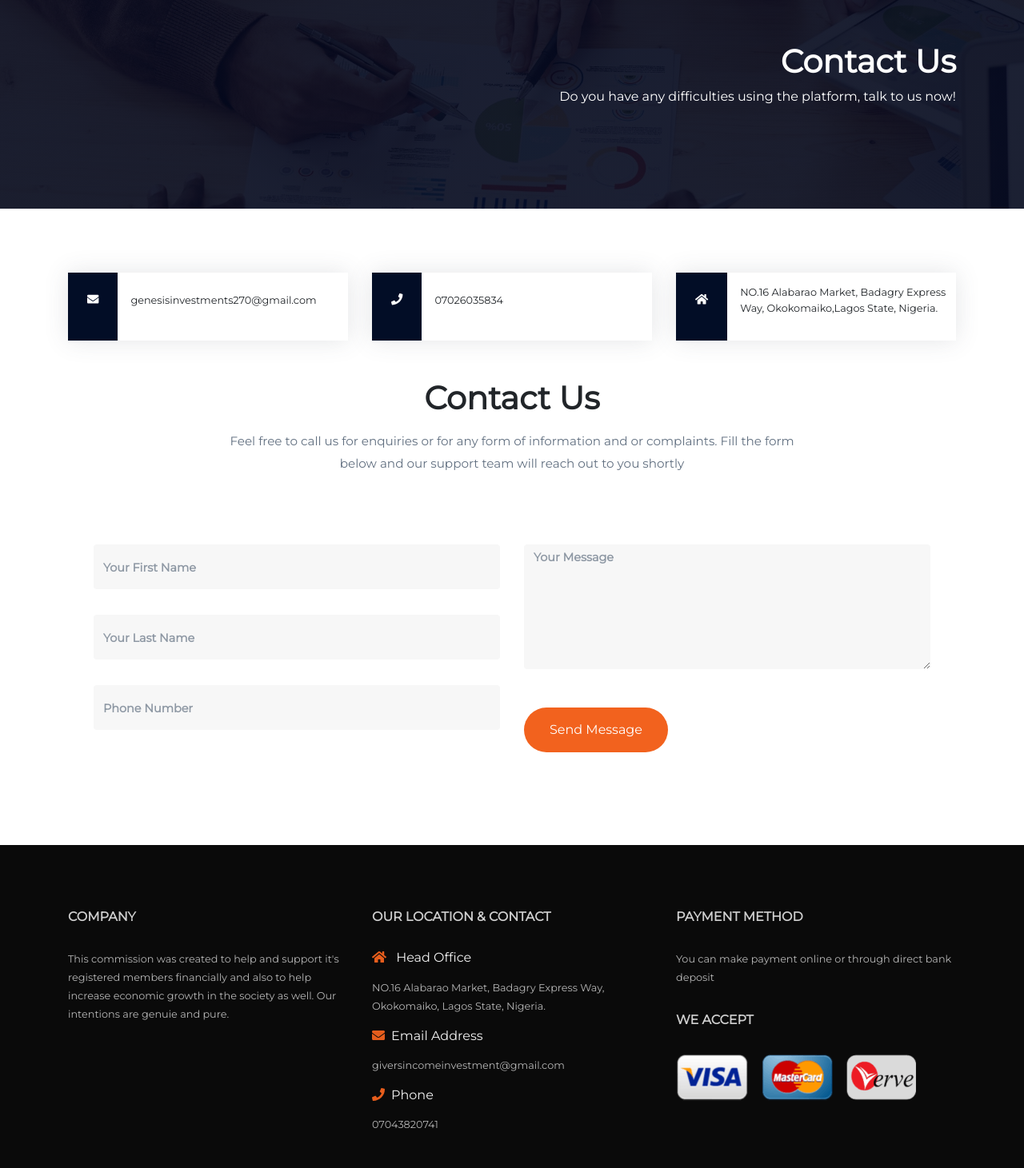
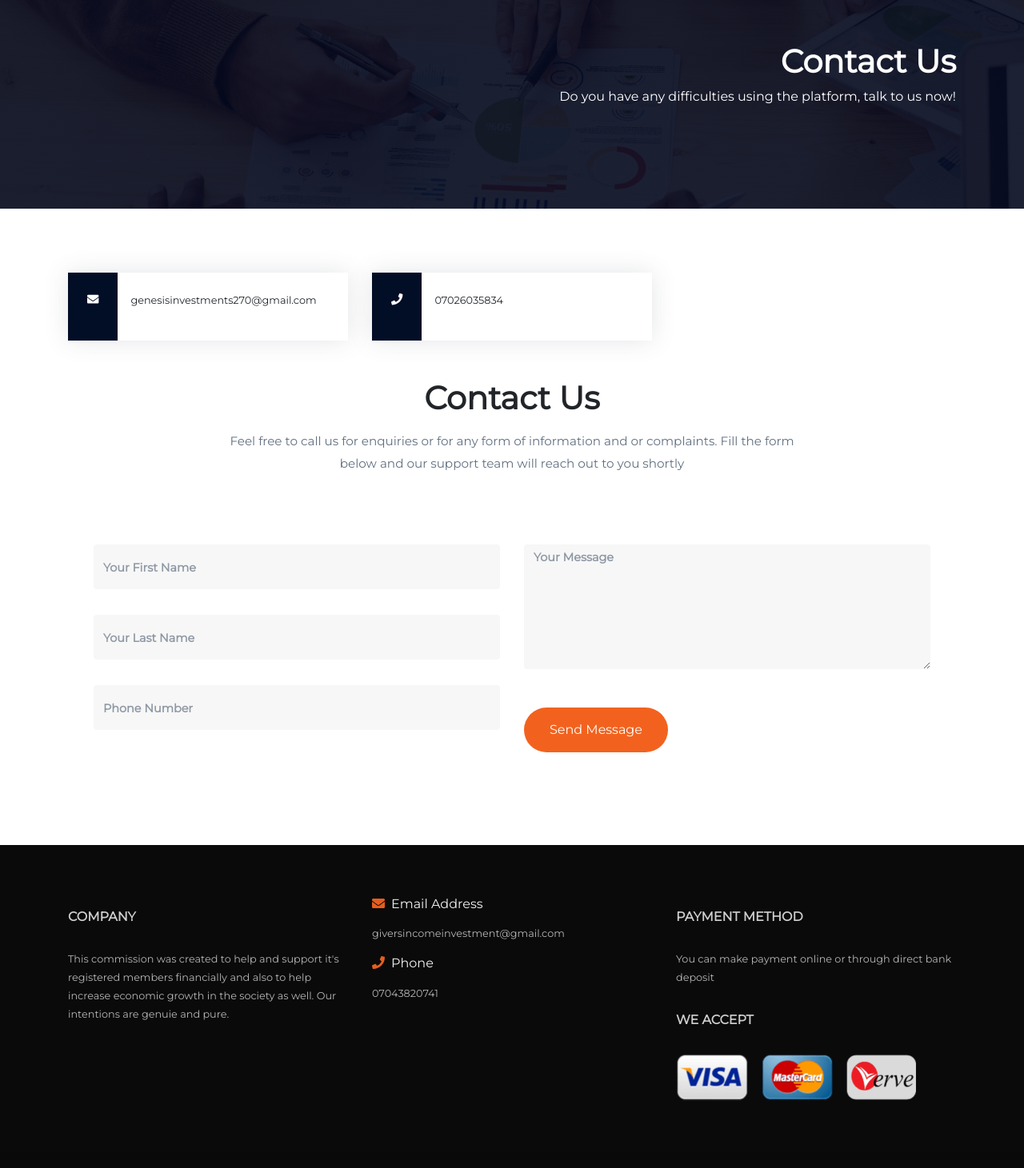
Before and after one commit to Achilles45/giversincome, a Vue app: page /contact in a window 1280 px wide. Shown: the part 224-1685 px from the top of the page at 80% size. Built offline with nearby package versions, Linux system fonts and the light colour scheme.

Commit message:
Removed contact office

```diff
--- a/src/components/Footer.vue
+++ b/src/components/Footer.vue
@@ -8,9 +8,6 @@
                   <p class="intro">This commission was created to help and  support it's registered members financially and also to help increase economic growth in the  society as well. Our intentions are genuie and pure.</p>
               </div>
                <div class="col-md-4">
-                  <h5>Our Location & Contact</h5>
-                <h6><i class="fa fa-home"></i> Head Office</h6>
-                <p>NO.16 Alabarao Market, Badagry Express Way, Okokomaiko, Lagos State, Nigeria.</p>
                  <h6><i class="fa fa-envelope"></i>Email Address</h6>
                 <p>giversincomeinvestment@gmail.com</p>
                  <h6><i class="fa fa-phone"></i>Phone</h6>
--- a/src/views/Contact.vue
+++ b/src/views/Contact.vue
@@ -30,12 +30,6 @@
                     </div>
                   </div><br>
                    <div class="col-md-4">
-                      <div class="info__wrapper d-flex align-items-center">
-                     <div class="icon__wrapper">
-                            <p><i class="fa fa-home"></i></p>
-                     </div>
-                        <p class="pl-3">NO.16 Alabarao Market, Badagry Express Way, Okokomaiko,Lagos State, Nigeria.</p>
-                    </div>
                   </div>
                   <br>
               </div>
```
